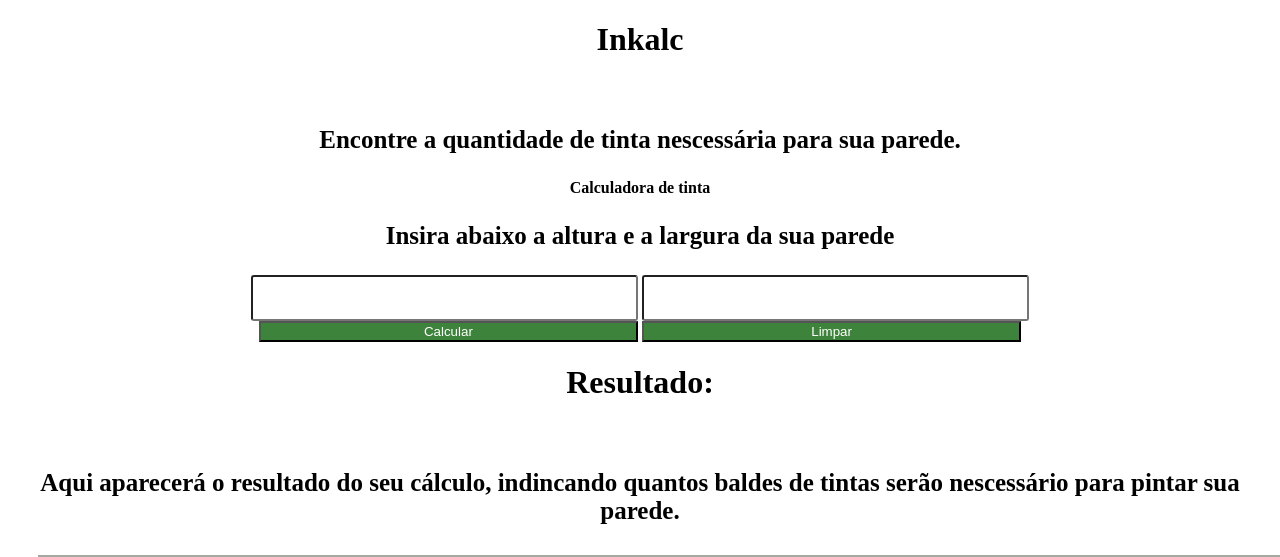
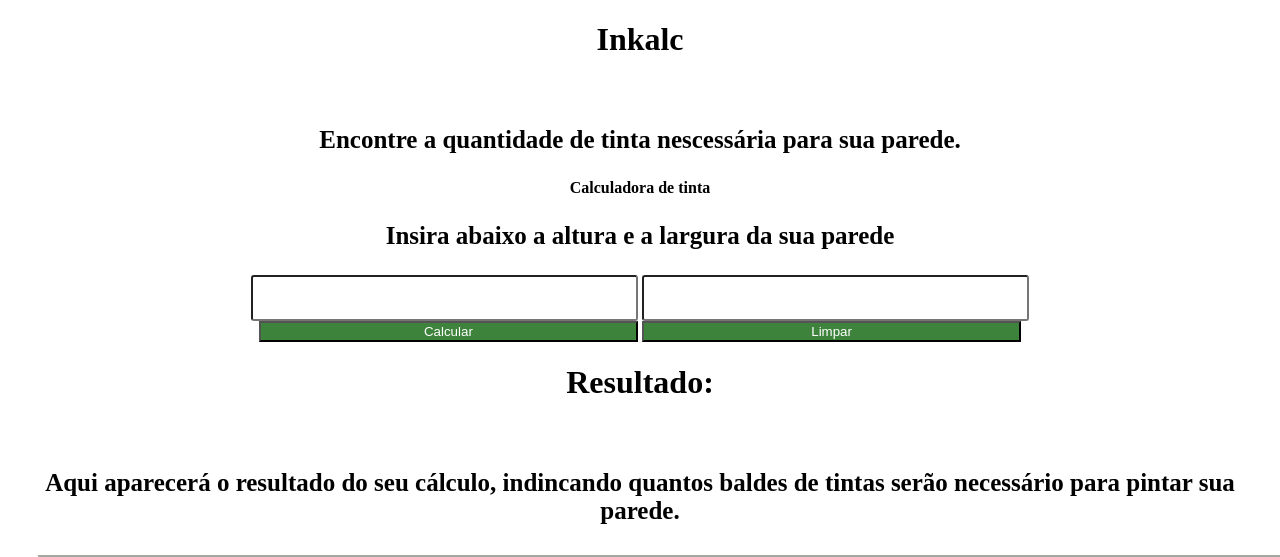
Before and after one commit to SarahTatiane/calculadora_de_tinta, a plain HTML site: page novoprojeto.html in a window 1280 px wide. Shown: the top 557 px of the page. Drawn offline with Linux system fonts and the light colour scheme; a script that the page names is missing.

Commit message:
correcao ortografica

```diff
--- a/novoprojeto.html
+++ b/novoprojeto.html
@@ -1,4 +1,5 @@
 <!DOCTYPE html>
+
 <html lang="pt-br">
 <head>
   <meta charset="UTF-8">
@@ -7,10 +8,6 @@
 
   <title>HTML</title>
 
-  <!-- HTML -->
-
-
-  <!-- Custom Styles -->
   <link rel="stylesheet" href="style.css">
 </head>
 
@@ -28,7 +25,7 @@
  <div id="resultado">
    <h1>Resultado:</h1>
    <p>
-     Aqui aparecerá o resultado do seu cálculo, indincando quantos baldes de tintas serão nescessário para pintar sua parede.
+     Aqui aparecerá o resultado do seu cálculo, indincando quantos baldes de tintas serão necessário para pintar sua parede.
    </p>
  </div>
  <div id="Contato">
```
